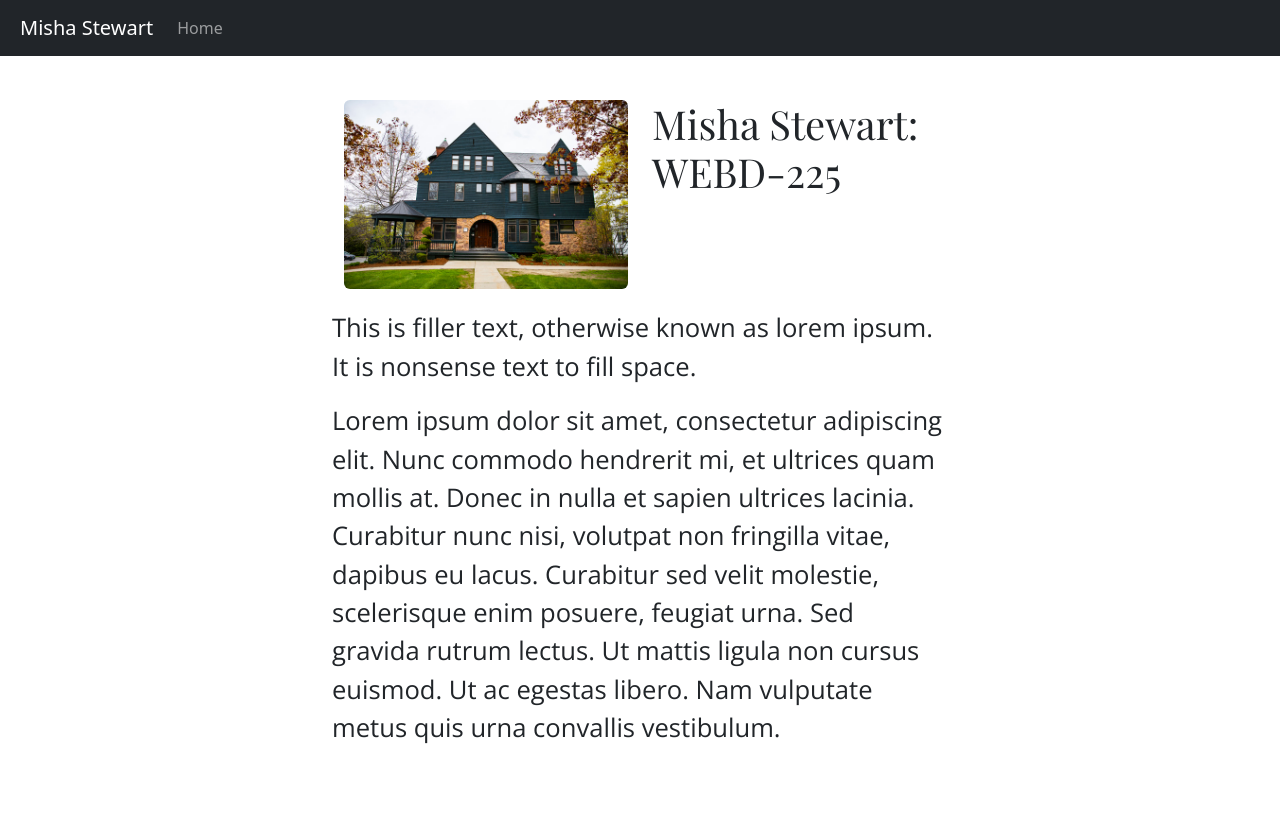
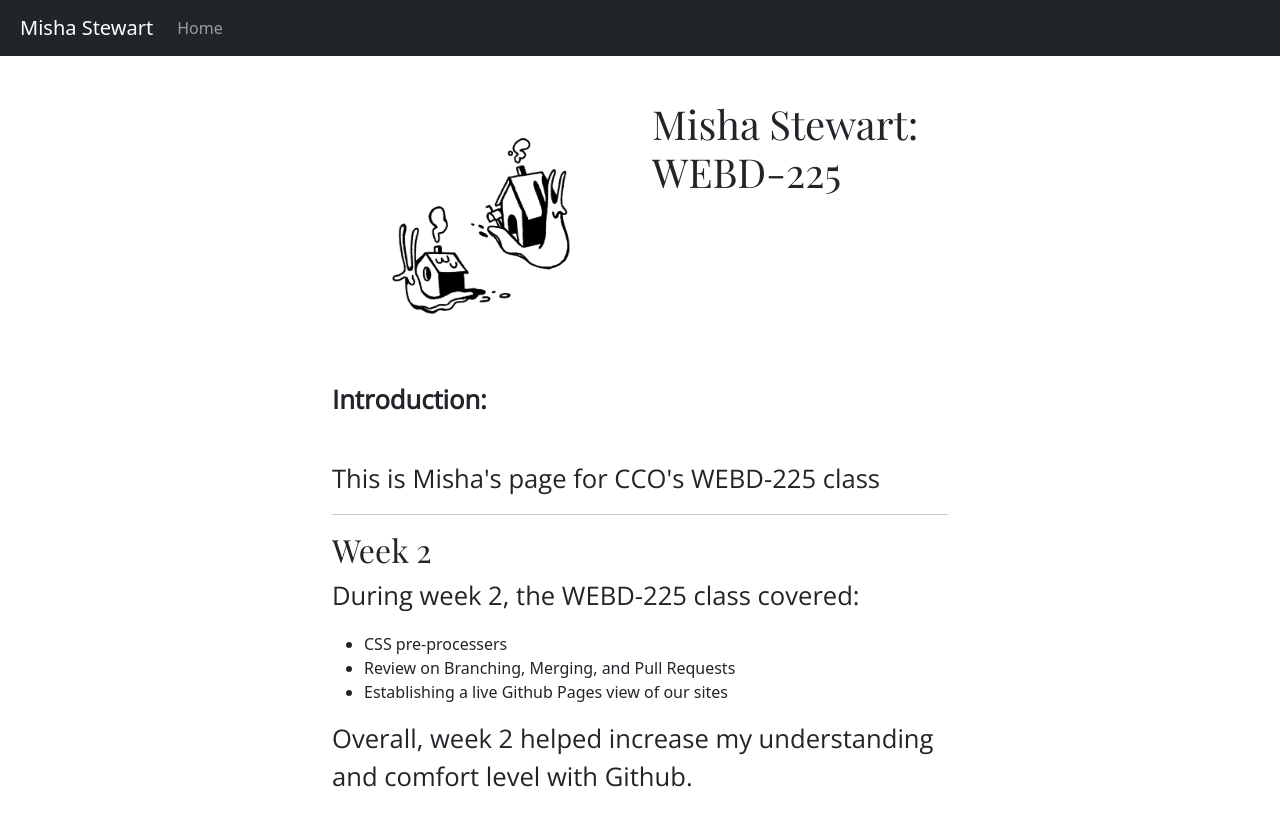
Before and after one commit to paper-pigeon/paper-pigeon.github.io, a plain HTML site: page index.html in a window 1280 px wide. Before the commit the page ends 800 px from the top, so only its background shows below. Drawn offline with nearby package versions, Linux system fonts and the light colour scheme.

Commit message:
Update index.html

```diff
--- a/index.html
+++ b/index.html
@@ -33,7 +33,7 @@
   <div class="container home_2col">
     <div class="row">
       <div class="col">
-        <img src="images/house.jpg" class="rounded d-block dibley" alt="...">
+        <img src="images/snails.jpeg" class="rounded d-block dibley" alt="an illustration of snails with houses for shells">
       </div>
       <div class="col">
         <h1>Misha Stewart: WEBD-225</h1>
@@ -41,8 +41,21 @@
     </div>
   </div><!--end 2col-->
 
-  <p>This is filler text, otherwise known as lorem ipsum. It is nonsense text to fill space.</p>
-  <p> Lorem ipsum dolor sit amet, consectetur adipiscing elit. Nunc commodo hendrerit mi, et ultrices quam mollis at. Donec in nulla et sapien ultrices lacinia. Curabitur nunc nisi, volutpat non fringilla vitae, dapibus eu lacus. Curabitur sed velit molestie, scelerisque enim posuere, feugiat urna. Sed gravida rutrum lectus. Ut mattis ligula non cursus euismod. Ut ac egestas libero. Nam vulputate metus quis urna convallis vestibulum.</p>
+  <p><b>Introduction:</b></p>
+  <br>
+  <p>This is Misha's page for CCO's WEBD-225 class</p>
+  <hr>
+  <article>
+    <h2>Week 2</h2>
+    <p>During week 2, the WEBD-225 class covered: </p>
+    <ul>
+      <li>CSS pre-processers</li>
+      <li>Review on Branching, Merging, and Pull Requests</li>
+      <li>Establishing a live Github Pages view of our sites</li>
+    </ul>
+    <p>Overall, week 2 helped increase my understanding and comfort level with Github.</p>
+  </article>
+
 </main><!-- /.container -->
 
 <!-- Bootstrap core JavaScript
```
